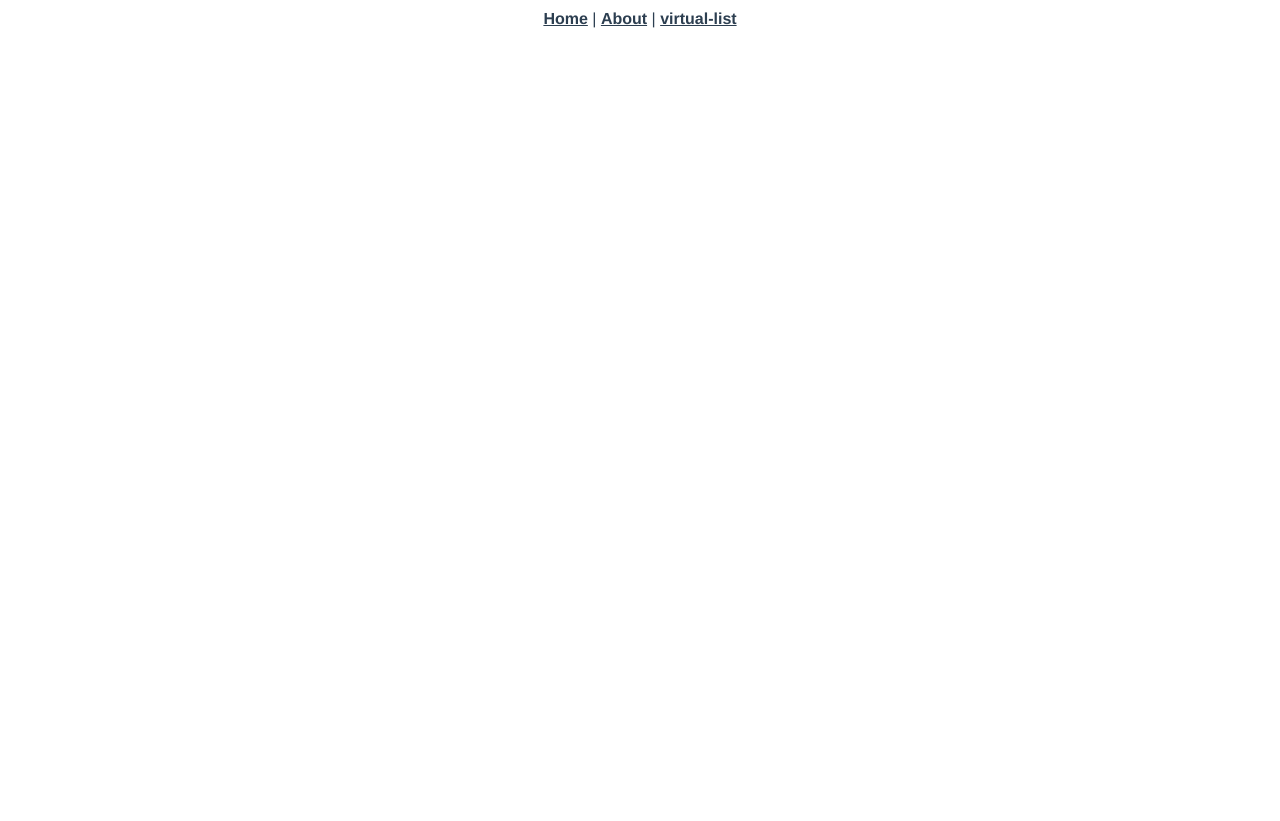
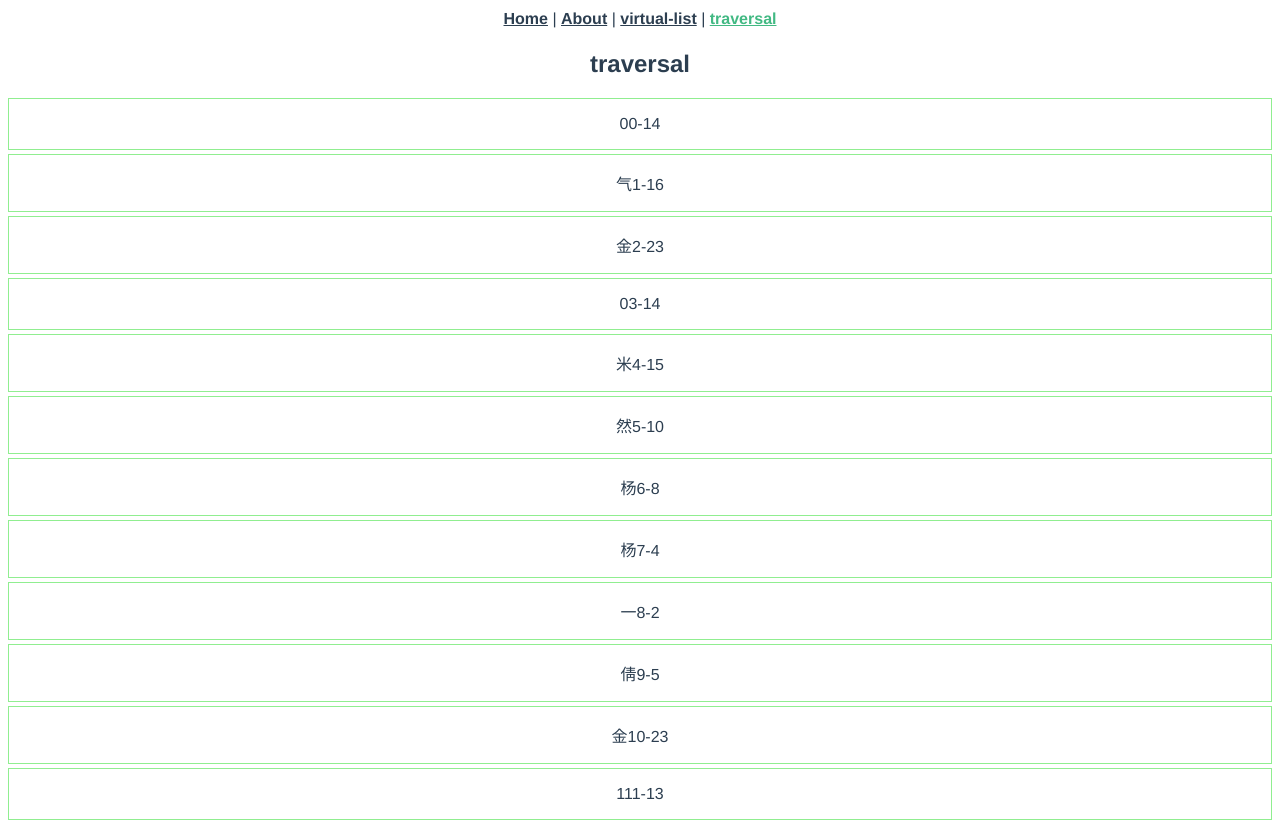
Before and after one commit to ViavaCos/demo-runner-with-vue2, a Vue app: page /traversal in a window 1280 px wide. Shown: the top 821 px of the page. Before the commit the page ends 800 px from the top, so only its background shows below. Built offline with nearby package versions, Linux system fonts and the light colour scheme.

Commit message:
准备测试靶场-traversal

```diff
--- a/src/App.vue
+++ b/src/App.vue
@@ -3,7 +3,8 @@
     <div id="nav">
       <router-link to="/">Home</router-link> |
       <router-link to="/about">About</router-link> |
-      <router-link to="/virtual-list">virtual-list</router-link>
+      <router-link to="/virtual-list">virtual-list</router-link> |
+      <router-link to="/traversal">traversal</router-link>
     </div>
     <router-view/>
   </div>
--- a/src/router/modules/test.js
+++ b/src/router/modules/test.js
@@ -3,5 +3,10 @@ export default  [
         path: '/virtual-list',
         name: 'virtual-list',
         component: () => import('../../views/virtual-list/index.vue')
+    },
+    {
+        path: '/traversal',
+        name: 'traversal',
+        component: () => import('../../views/traversal/index.vue')
     }
 ]
--- /dev/null
+++ b/src/views/traversal/index.vue
@@ -0,0 +1,31 @@
+<template>
+  <div class="traversal">
+      <h2>traversal</h2>
+      <div class="traversal-list">
+          <traversal-item v-for="item in listData" :key="item.id" :item="item"></traversal-item>
+      </div>
+  </div>
+</template>
+
+<script>
+import getMock from './mock'
+const DATA = Object.freeze(getMock(100))
+export default {
+    name: 'traversal',
+    components: {
+        'traversal-item': () => import('./traversal-item.vue')
+    },
+    data(){
+        return{
+            listData: DATA
+        }
+    },
+    created(){
+        console.log(this.listData);
+    }
+}
+</script>
+
+<style>
+
+</style>
--- /dev/null
+++ b/src/views/traversal/mock.js
@@ -0,0 +1,17 @@
+function getRandomNum(min, max){
+    return Math.round(Math.random() * (max-min+1)+min)
+}
+
+export default function getMock(length){
+    if(!length) return []
+    const MOCK = []
+    const strArr = '再夺一金杨倩搭档杨皓然夺得10米气步枪混合团体金牌'.split('')
+    for (let index = 0; index < length; index++) {
+        const idx = getRandomNum(0, 23)
+        MOCK.push({
+            id: index,
+            value: strArr[idx] + index + '-' + idx
+        })
+    }
+    return MOCK
+}
--- /dev/null
+++ b/src/views/traversal/traversal-item.vue
@@ -0,0 +1,21 @@
+<template>
+  <div class="traversal-item">
+      <p>{{item.value}}</p>
+  </div>
+</template>
+
+<script>
+export default {
+    name: 'traversal-item',
+    props:{
+        item: { type: Object, default: () => ({}) }
+    }
+}
+</script>
+
+<style>
+.traversal-item{
+    margin: 4px 0;
+    border: 1px solid lightgreen;
+}
+</style>
```
